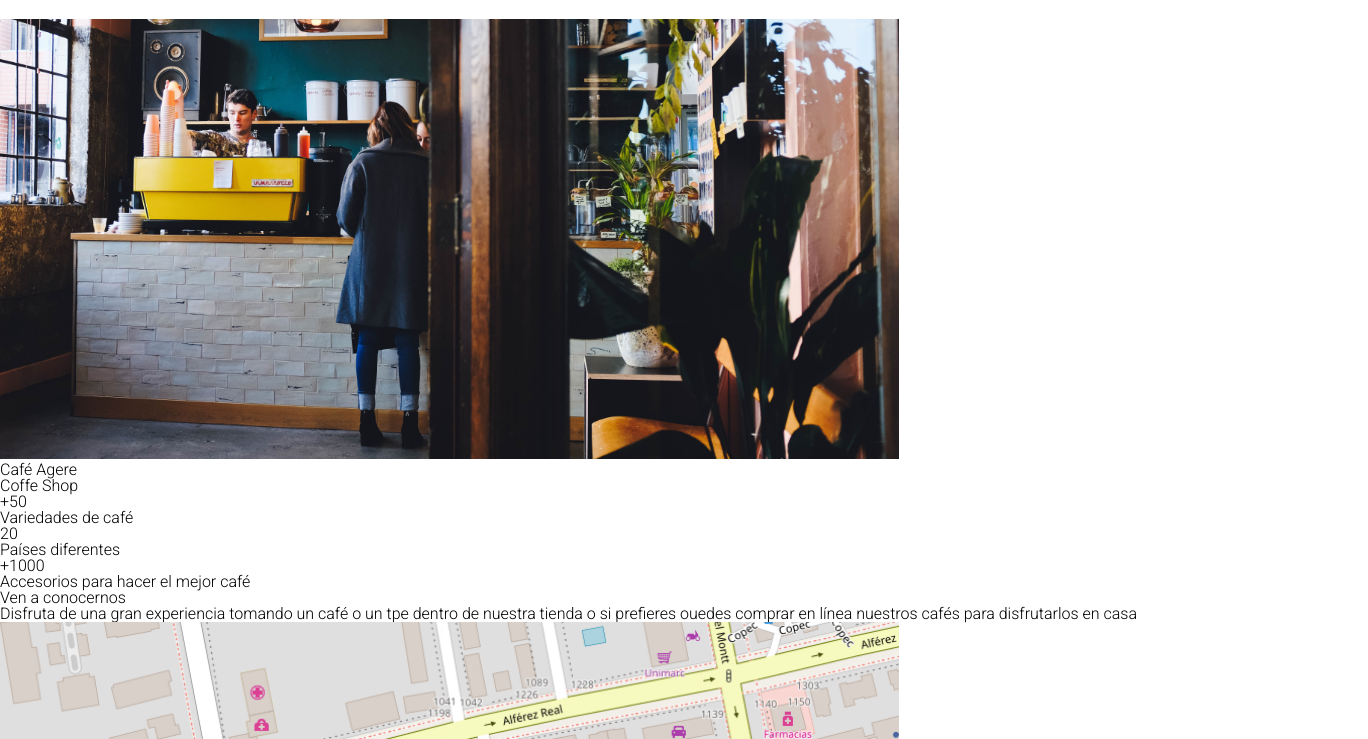
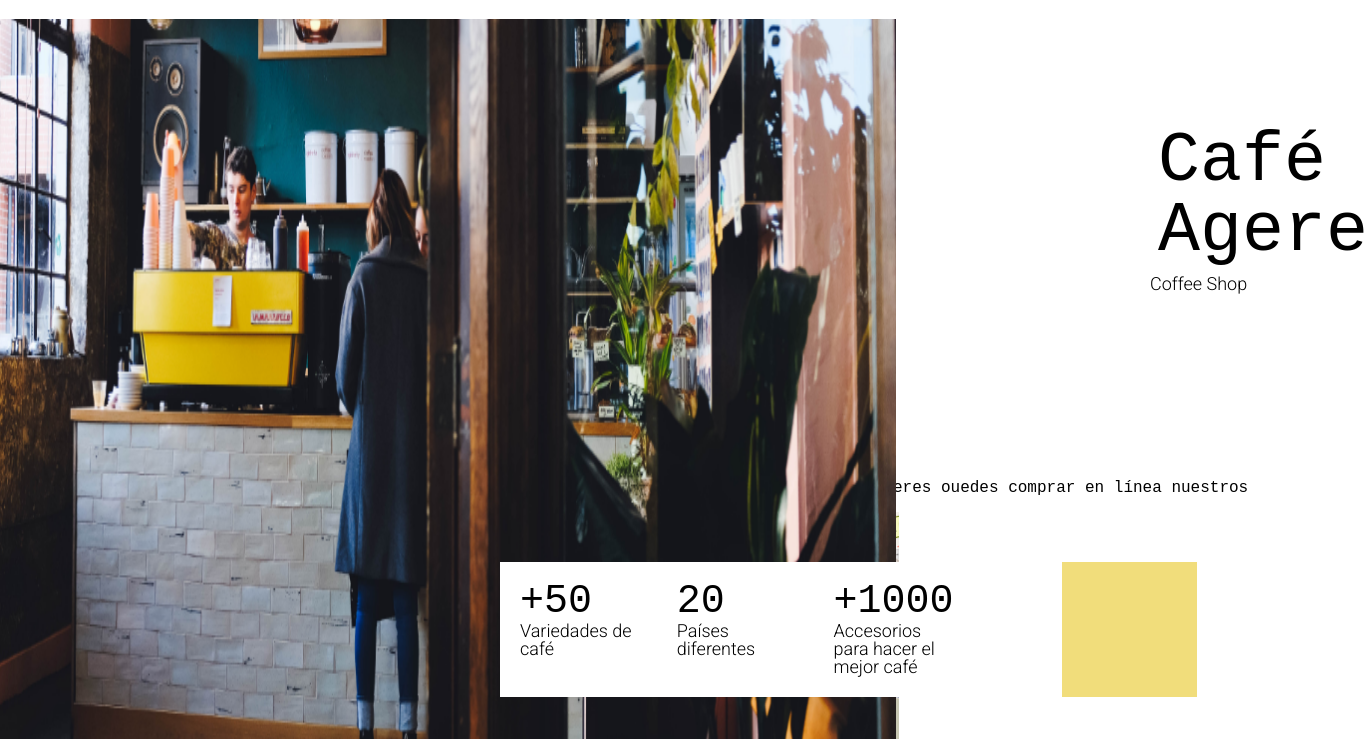
Before and after one commit to AlexanderManriquez/desafio-cafeteria-agere, a plain HTML site: page index.html in a window 1280 px wide. Shown: the part 61-800 px from the top of the page, 1368 px wide, since content can reach past the window. Drawn offline with Linux system fonts and the light colour scheme; a web font is replaced by a local one.

Commit message:
updating hero section

```diff
--- a/assets/sass/base/_base.scss
+++ b/assets/sass/base/_base.scss
@@ -1,4 +1,4 @@
 body {
-    font-family: "Roboto", sans-serif;
-    font-weight: 300;
+    font-family: "PT Mono", monospace;
+    font-weight: 400;
 }
--- /dev/null
+++ b/assets/sass/layout/_hero.scss
@@ -0,0 +1,59 @@
+.hero-section {
+    width: 100vw;
+    height: 445px;
+    &__img {
+        width: 70%;
+        height: 100%;
+        position: absolute;
+        z-index: 1;
+    }
+    &__brand {
+        width: 17%;
+        position: relative;
+        left: 1150px;
+        top: 100px;
+    }
+    &__title {
+        font-size: $xxx-large;
+        font-weight: 400;
+        padding: 0.5rem;
+    }
+    &__subtitle {
+        font-size: $large;
+        font-family: "Roboto", sans-serif;
+        font-weight: 300;
+    }
+    &__featured {
+        position: relative;
+        top: 369px;
+        left:500px;
+        z-index: 2;
+        background-color: white;
+        width: 37%;
+        height: 135px;
+        display: flex;
+        justify-content: center;
+    }
+    &__characteristic{
+        width: 33%;
+        margin: 20px;
+    }
+    &__characteristic--title{
+        font-size: $xx-large;
+        font-weight: 400;
+    }
+    &__characteristic--subtitle{
+        font-size: $large;
+        font-family: "Roboto", sans-serif;
+        font-weight: 300;
+    }
+    &__box {
+        width: 135px;
+        height: 135px;
+        position: relative;
+        left: 1062px;
+        top: 234px;
+        z-index: 2;
+        background-color: $buff;
+    }
+}
--- a/assets/sass/layout/_navbar.scss
+++ b/assets/sass/layout/_navbar.scss
@@ -6,7 +6,6 @@
     justify-content: space-between;
     align-items: center;
     &__links {
-        font-family: "PT Mono", monospace;
         font-weight: 400;
         width: 20%;
         display: flex;
--- a/assets/sass/main.scss
+++ b/assets/sass/main.scss
@@ -12,5 +12,6 @@
 @import 'base/base';
 
 @import 'layout/navbar';
+@import 'layout/hero';
 
 @import 'components/buttons';
--- a/index.html
+++ b/index.html
@@ -36,8 +36,10 @@
 
     <header class="hero-section">
         <img src="./assets/img/img-1.png" alt="Vista de entrada de la cafetería" class="hero-section__img">
-        <h1 class="hero-section__title">Café Agere</h1>
-        <h3 class="hero-section__subtitle">Coffe Shop</h3>
+        <div class="hero-section__brand">
+            <h1 class="hero-section__title">Café Agere</h1>
+            <h3 class="hero-section__subtitle">Coffee Shop</h3>
+        </div>
         <article class="hero-section__featured">
             <div class="hero-section__characteristic">
                 <h2 class="hero-section__characteristic--title">+50</h2>
```
Also changed, not shown: assets/css/main.css, 1 other file.
